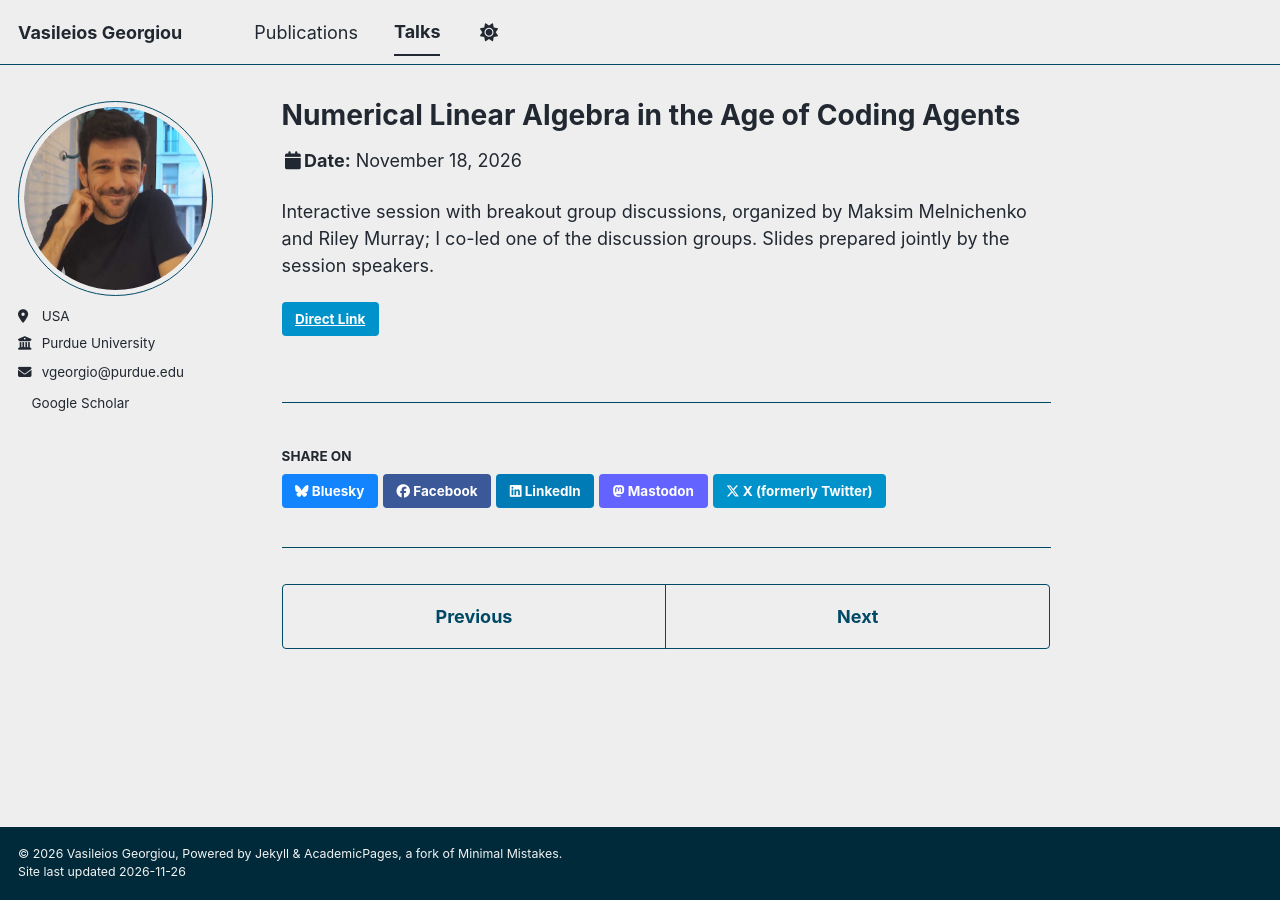
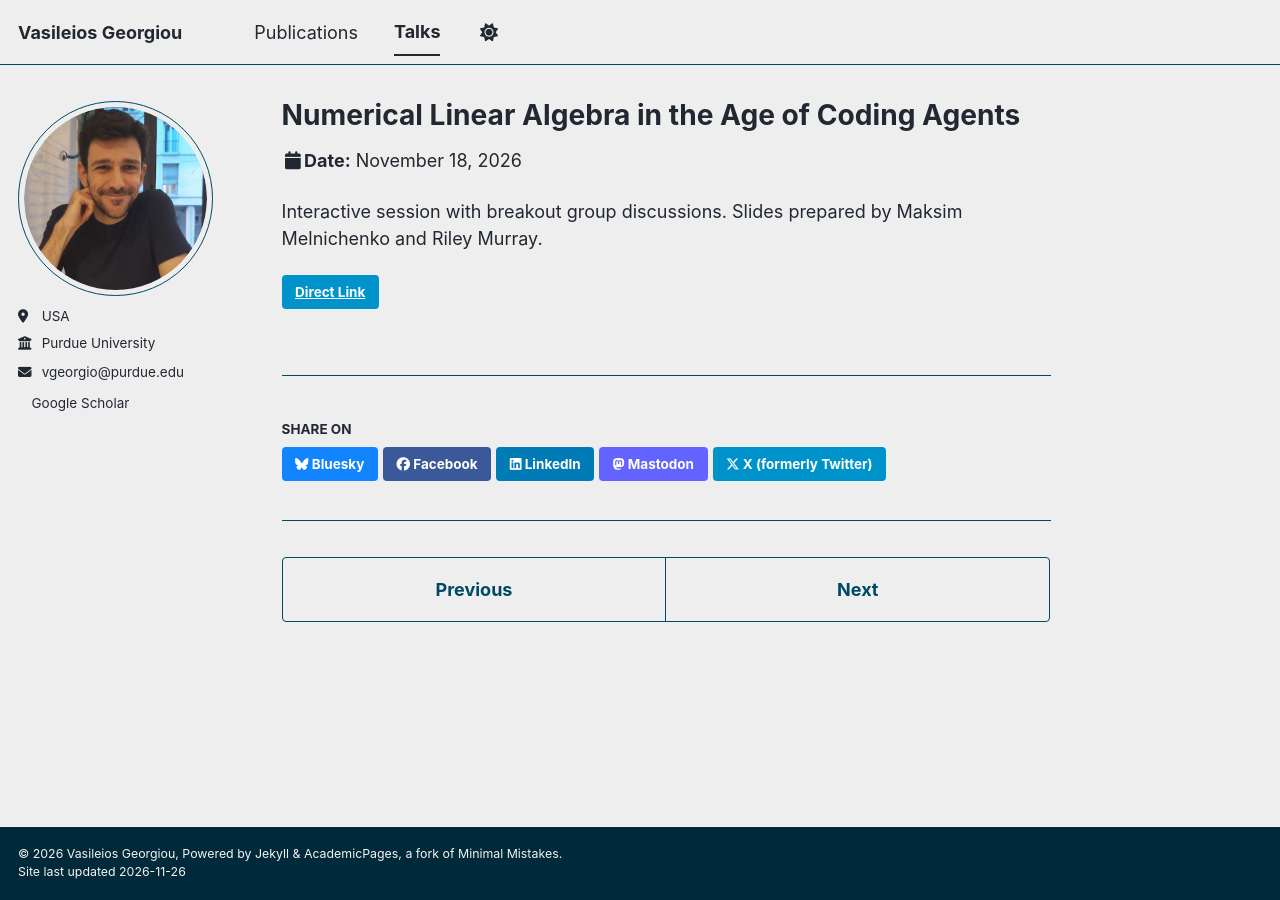
Before and after one commit to vasilisge0/vasilisge0.github.io, a Jekyll site: the page built from _talks/2026-11-18-sc26.md, in a window 1280 px wide. Built offline with Jekyll 4.4.1, drawn with Linux system fonts in a browser that asks for light colours; a script bundle is joined from its source files by our own code; a style sheet for code colours, icons or effects is not loaded.

Commit message:
Simplify SC26 BoF note
Co-Authored-By: Claude Opus 5.5 <noreply@anthropic.com>

```diff
--- a/_talks/2026-11-18-sc26.md
+++ b/_talks/2026-11-18-sc26.md
@@ -8,4 +8,4 @@ date: 2026-11-18
 location: "Chicago, IL, USA"
 ---
 
-Interactive session with breakout group discussions, organized by Maksim Melnichenko and Riley Murray; I co-led one of the discussion groups. Slides prepared jointly by the session speakers.
+Interactive session with breakout group discussions. Slides prepared by Maksim Melnichenko and Riley Murray.
```
